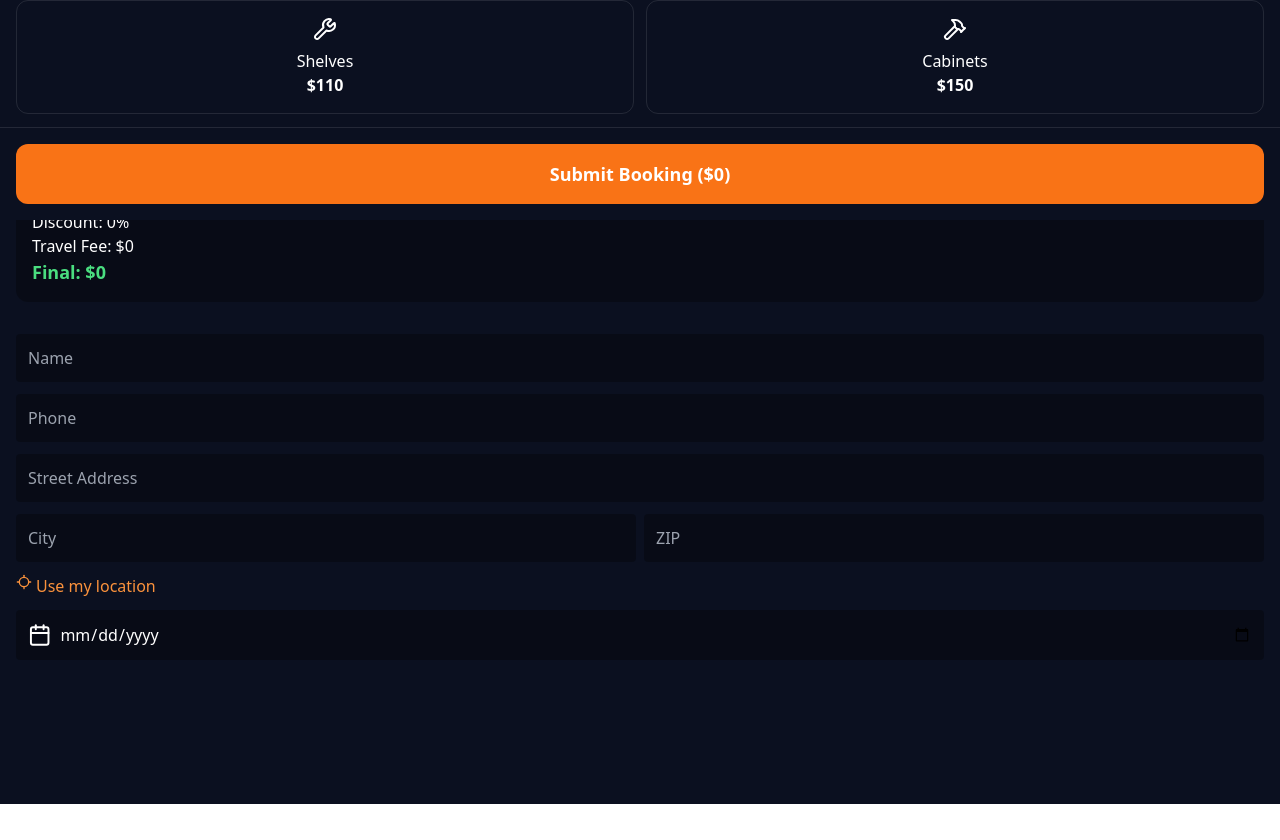
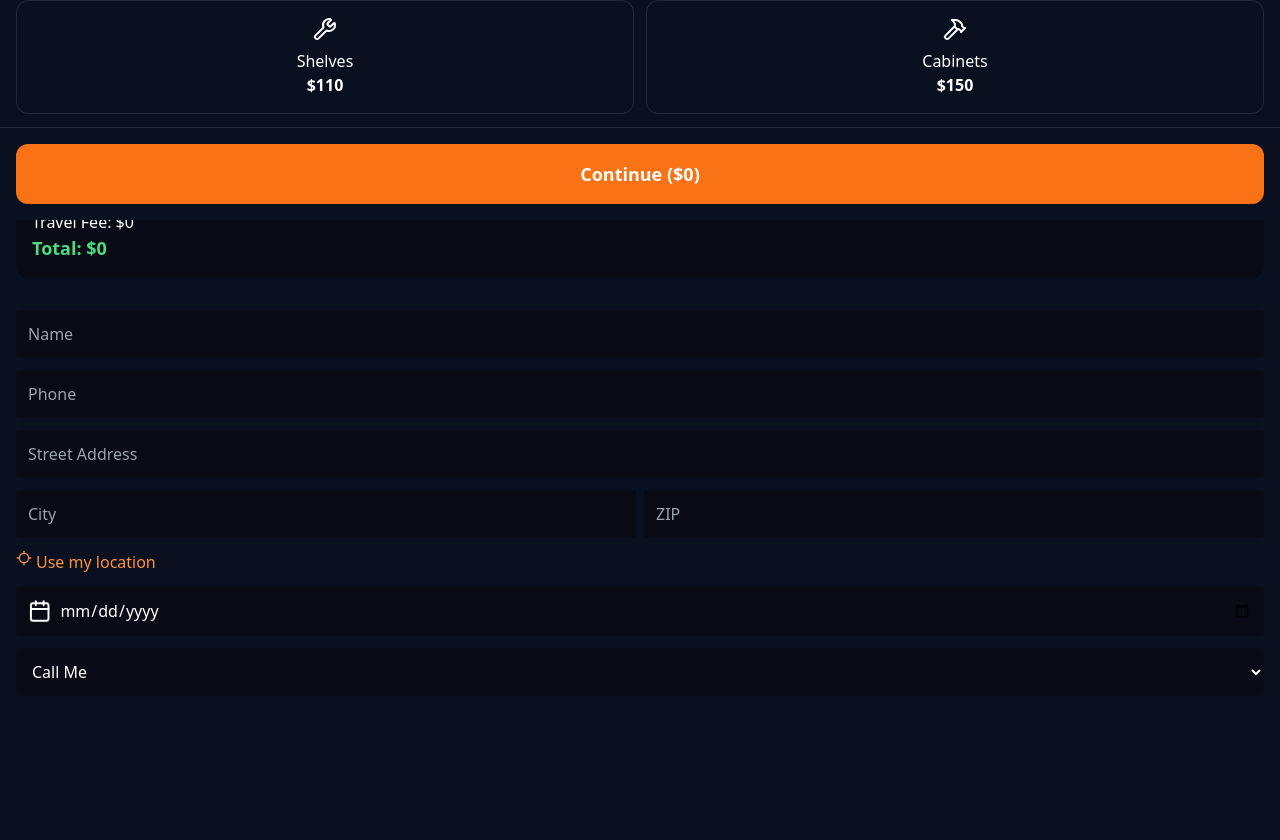
Before and after one commit to oceanasrat/Pro-assembly, a React (Vite) app: page / in a window 1280 px wide. Shown: the part 580-1420 px from the top of the page. Before the commit the page ends 1384 px from the top, so only its background shows below. Built offline with nearby package versions, Linux system fonts and the light colour scheme.

Commit message:
Update contact method and submit button text

```diff
--- a/src/Preview.jsx
+++ b/src/Preview.jsx
@@ -14,11 +14,10 @@ export default function Preview() {
     city: "",
     zip: "",
     date: "",
-    contactMethod: "whatsapp"
+    contactMethod: "call" // default better for conversion
   });
 
   const [selectedServices, setSelectedServices] = useState([]);
-  const [submitted, setSubmitted] = useState(false);
 
   const services = [
     { icon: Drill, label: "Desk / Table", price: 110 },
@@ -94,9 +93,7 @@ export default function Preview() {
     });
   };
 
-  // FIXED: works with sticky button
-  const handleSubmit = (e) => {
-    if (e) e.preventDefault();
+  const handleSubmit = () => {
 
     const servicesList = selectedServices
       .map(s => `${s.label} x${s.qty} - $${s.price * s.qty}`)
@@ -109,13 +106,7 @@ Phone: ${form.phone}
 Services:
 ${servicesList}
 
-Items: ${itemCount}
-Subtotal: $${total}
-Discount: ${discount * 100}%
-After Discount: $${discountedTotal}
-Travel Fee: $${travelFee}
-
-Final Total: $${finalTotal}
+Total: $${finalTotal}
 
 Address:
 ${form.address}
@@ -124,9 +115,19 @@ ${form.city}, ${form.zip}
 Date: ${form.date}
 `;
 
-    window.open(`https://wa.me/12142519820?text=${encodeURIComponent(message)}`, "_blank");
+    const phoneNumber = "12142519820";
 
-    setSubmitted(true);
+    if (form.contactMethod === "whatsapp") {
+      window.open(`https://wa.me/${phoneNumber}?text=${encodeURIComponent(message)}`, "_blank");
+    }
+
+    if (form.contactMethod === "call") {
+      window.location.href = `tel:${phoneNumber}`;
+    }
+
+    if (form.contactMethod === "sms") {
+      window.location.href = `sms:${phoneNumber}?body=${encodeURIComponent(message)}`;
+    }
   };
 
   return (
@@ -171,17 +172,16 @@ Date: ${form.date}
 
       {/* Summary */}
       <div className="p-4 bg-black/30 m-4 rounded-xl">
-        <div>Items: {itemCount}</div>
         <div>Subtotal: ${total}</div>
         <div>Discount: {discount * 100}%</div>
         <div>Travel Fee: ${travelFee}</div>
         <div className="text-green-400 font-bold text-lg">
-          Final: ${finalTotal}
+          Total: ${finalTotal}
         </div>
       </div>
 
       {/* Form */}
-      <form className="p-4 space-y-3">
+      <div className="p-4 space-y-3">
 
         <input placeholder="Name" required className="w-full p-3 bg-black/30 rounded"
           onChange={(e) => setForm({ ...form, name: e.target.value })} />
@@ -209,15 +209,26 @@ Date: ${form.date}
             onChange={(e) => setForm({ ...form, date: e.target.value })} />
         </div>
 
-      </form>
+        {/* Contact Method */}
+        <select
+          value={form.contactMethod}
+          onChange={(e) => setForm({ ...form, contactMethod: e.target.value })}
+          className="w-full p-3 rounded bg-black/30"
+        >
+          <option value="call">Call Me</option>
+          <option value="whatsapp">WhatsApp</option>
+          <option value="sms">Text Message</option>
+        </select>
 
-      {/* ✅ Sticky Submit Button */}
+      </div>
+
+      {/* Sticky Submit */}
       <div className="fixed bottom-0 left-0 w-full bg-[#0B1020] border-t border-white/10 p-4">
         <button
           onClick={handleSubmit}
           className="w-full bg-orange-500 p-4 rounded-xl font-bold text-lg"
         >
-          Submit Booking (${finalTotal})
+          Continue (${finalTotal})
         </button>
       </div>
 
```
